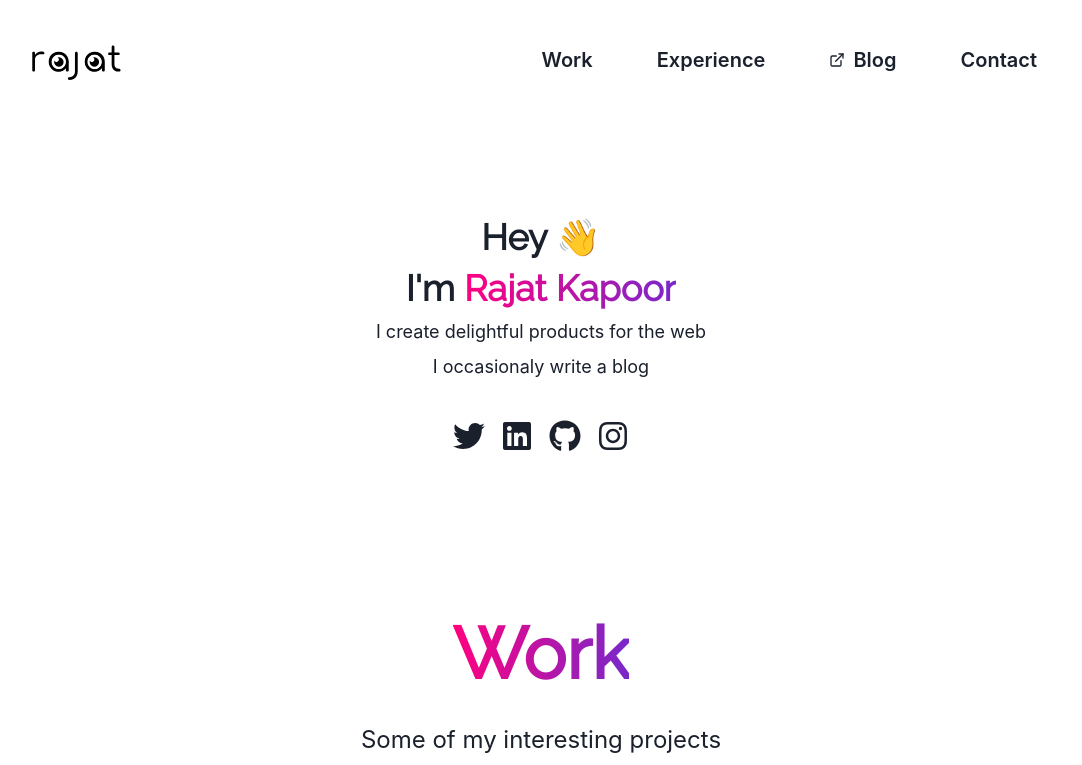
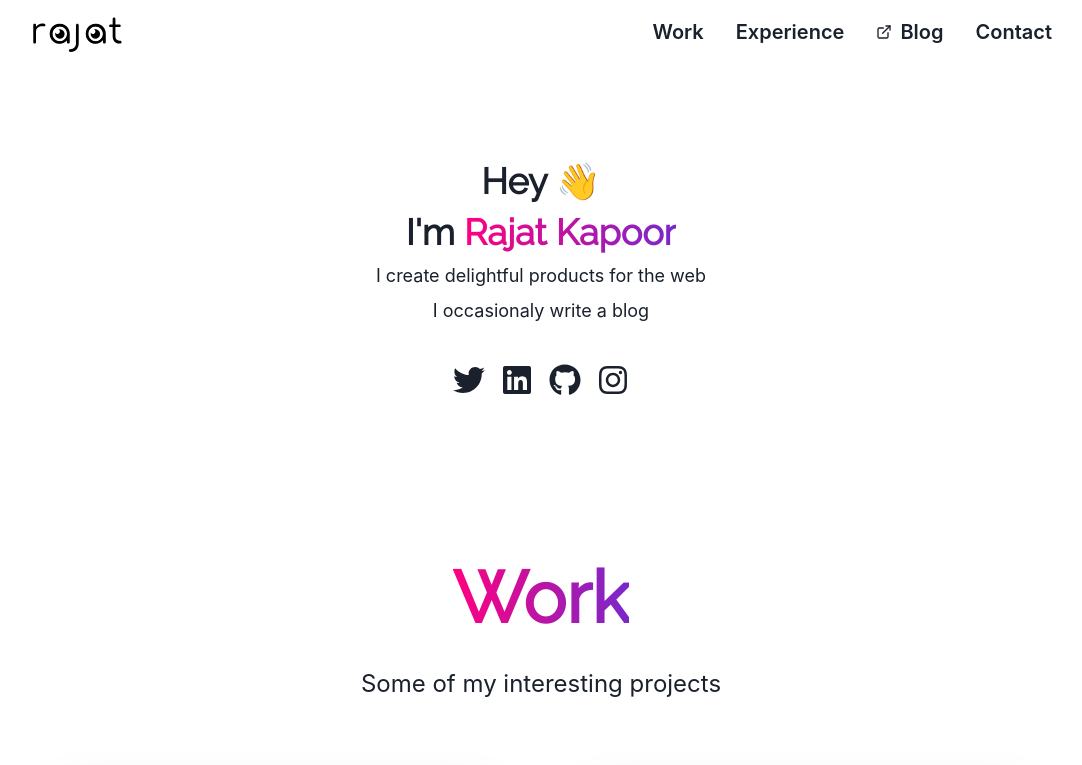
Before and after one commit to rajatkapoor/next.rajatkapoor.me, a Next.js app: page / in a window 1280 px wide. Shown: the top 765 px of the page, without its empty margins (99-1181 px from the left). Built offline with nearby package versions, Linux system fonts and the light colour scheme.

Commit message:
Added hover states, nav improvements

```diff
--- a/components/NavBar.jsx
+++ b/components/NavBar.jsx
@@ -1,10 +1,7 @@
 import React from "react";
 import {
   Flex,
-  Text,
   HStack,
-  Heading,
-  Container,
   Box,
   IconButton,
   VStack,
@@ -35,8 +32,12 @@ const NavBar = ({ navItems, onLogoClick }) => {
       flexGrow={1}
       alignItems={"center"}
       justifyContent={"space-between"}
-      height={"120px"}
+      height={"64px"}
       px={{ base: 8, md: 8, lg: 32 }}
+      backdropFilter={"blur(16px) saturate(180%)"}
+      border="1px solid rgba(255, 255, 255, 0.125)"
+      position="fixed"
+      zIndex={100}
     >
       <Logo onClick={onLogoClick} />
       <HStack>
--- a/components/NavButton.jsx
+++ b/components/NavButton.jsx
@@ -1,16 +1,23 @@
 import React from "react";
 import { Button, Icon, Text } from "@chakra-ui/react";
+import { motion } from "framer-motion";
 
+const MotionButton = motion(Button);
 const NavButton = ({ text, onClickNav, leftIcon }) => {
   return (
-    <Button
+    <MotionButton
       colorScheme="gray"
-      variant="ghost"
+      variant="unstyled"
       onClick={onClickNav}
       leftIcon={leftIcon}
+      display="inline-flex"
+      whileHover={{
+        textShadow: "0px 0px 12px rgba(175, 175, 175, 0.7)",
+        transition: { duration: 0.2 },
+      }}
     >
       <Text fontSize="xl">{text}</Text>
-    </Button>
+    </MotionButton>
   );
 };
 
--- a/pages/index.js
+++ b/pages/index.js
@@ -52,7 +52,7 @@ export default function Home() {
         <link rel="icon" href="/favicon.ico" />
       </Head>
       <NavBar navItems={navItems} onLogoClick={scrollToRef(topRef)} />
-      <Container maxW={"7xl"} ref={topRef}>
+      <Container maxW={"7xl"} ref={topRef} paddingTop="64px">
         <SectionWrapper>
           <Hero />
         </SectionWrapper>
```
